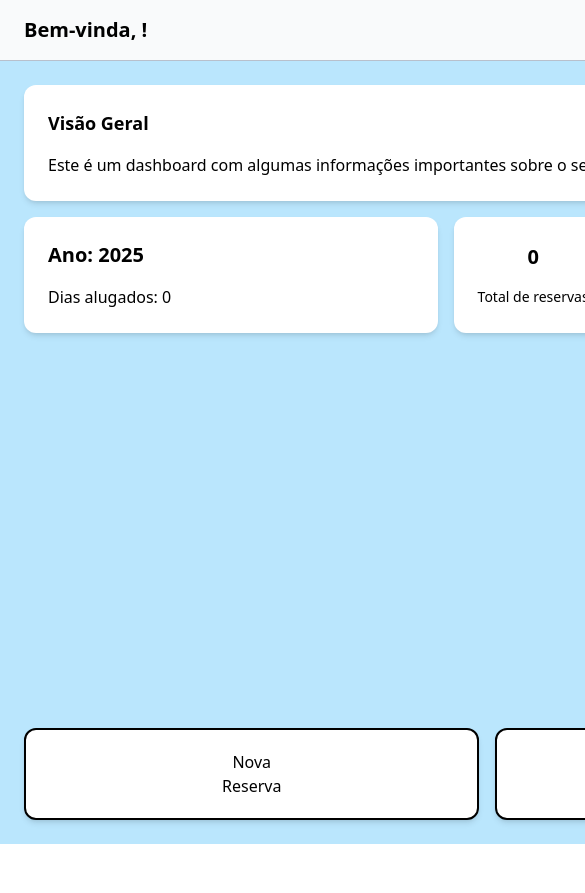
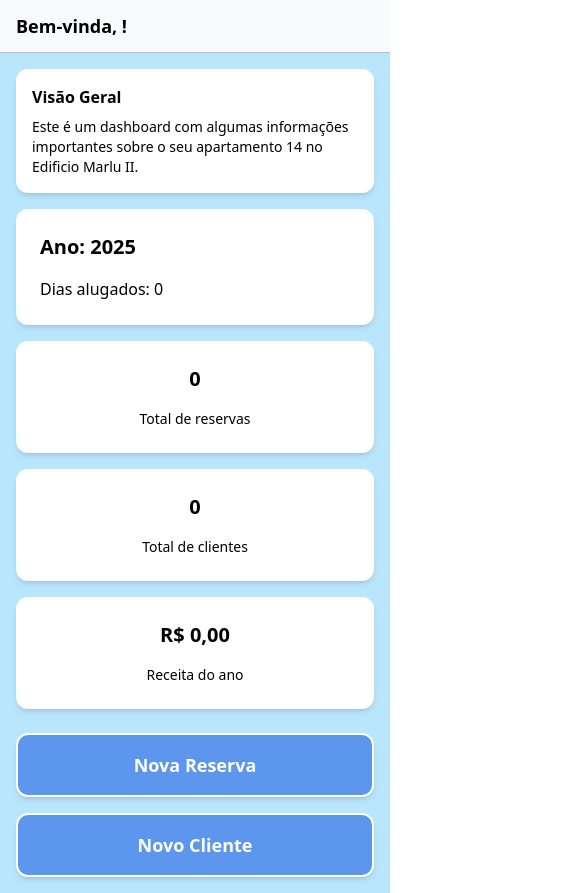
Before and after one commit to Tati-Mendonca/Marlu-14, a Next.js app: page /dashboard in a window 390 px wide. Shown: the top 893 px of the page, 585 px wide, since content can reach past the window. Before the commit the page ends 844 px from the top, so only its background shows below. Built offline with nearby package versions, Linux system fonts and the light colour scheme; no server answers; the database is empty.

Commit message:
fix: Dashboard resposiveness

```diff
--- a/src/components/BookingModal.tsx
+++ b/src/components/BookingModal.tsx
@@ -7,6 +7,7 @@ import { normalizeDate } from "@/utils/Date";
 import { X } from "lucide-react";
 import { createBooking, updateBooking } from "@/services/booking";
 import toast from "react-hot-toast";
+import { isCheckOutAfterCheckIn } from "@/utils/Validators";
 
 interface BookingModalProps {
   isOpen: boolean;
@@ -78,10 +79,31 @@ export default function BookingModal({
   };
 
   const handleSubmit = async () => {
+    if (!customerName.trim()) {
+      toast.error("O nome do cliente é obrigatório.");
+      return;
+    }
+
+    if (!checkIn || !checkOut) {
+      toast.error("As datas de entrada e saída são obrigatórias.");
+      return;
+    }
+
+    if (!isCheckOutAfterCheckIn(checkIn, checkOut)) {
+      toast.error("A data de saída deve ser posterior à data de entrada.");
+      return;
+    }
+
+    if (!price || isNaN(price) || price <= 0) {
+      toast.error("O preço deve ser maior que zero.");
+      return;
+    }
+
     const auth = getAuth();
     const user = auth.currentUser;
     const userId = user?.uid || "usuario-desconhecido";
     const bookingByName = user?.displayName || user?.email || "desconhecido";
+
     const checkInDate = new Date(checkIn + "T00:00:00");
     const checkOutDate = new Date(checkOut + "T00:00:00");
     const diffInMs = checkOutDate.getTime() - checkInDate.getTime();
@@ -108,6 +130,7 @@ export default function BookingModal({
         return;
       }
     }
+
     if (!finalCustomerId) {
       toast.error("Erro: customerId está indefinido. Cancelando operação.");
       return;
@@ -125,21 +148,21 @@ export default function BookingModal({
       status,
     };
 
-    if (bookingToEdit && bookingToEdit.id) {
-      const updatedBooking = {
-        ...booking,
-      };
+    try {
+      if (bookingToEdit && bookingToEdit.id) {
+        await updateBooking(bookingToEdit.id, booking);
+        onSave(booking);
+      } else {
+        await createBooking(booking);
+      }
 
-      await updateBooking(bookingToEdit.id, updatedBooking);
-      onSave(updatedBooking);
+      toast.success("Reserva salva com sucesso!");
       onClose();
-      return;
-    } else {
-      await createBooking(booking);
-      onClose();
+    } catch (err) {
+      toast.error("Erro ao salvar reserva.");
+      console.error(err);
     }
   };
-
   if (!isOpen) return null;
 
   return (
--- a/src/pages/dashboard/index.tsx
+++ b/src/pages/dashboard/index.tsx
@@ -31,40 +31,46 @@ export default function Dashboard() {
         <Sidebar />
 
         <div className="flex flex-1 flex-col">
-          <header className="flex items-center justify-between border-b border-[var(--color-muted)] border-muted bg-[var(--color-light)] px-6 py-4 shadow-sm">
-            <h1 className="text-xl font-semibold">
+          <header className="flex items-center justify-between border-b border-[var(--color-muted)] bg-[var(--color-light)] px-4 py-3 sm:px-6 sm:py-4 shadow-sm">
+            <h1 className="text-lg sm:text-xl font-semibold">
               Bem-vinda, {user?.displayName || user?.email?.split("@")[0]}!
             </h1>
           </header>
-          <main className="flex flex-col flex-1 justify-between p-6 bg-[var(--color-primary)]">
-            <div>
-              <div className="rounded-xl bg-white p-6 shadow-md">
-                <h2 className="mb-4 text-lg font-semibold">Visão Geral</h2>
-                <p>
+          <main className="flex flex-col flex-1 justify-between p-4 sm:p-6 bg-[var(--color-primary)]">
+            <div className="space-y-4">
+              <div className="rounded-xl bg-white p-4 sm:p-6 shadow-md">
+                <h2 className="mb-2 sm:mb-4 text-base sm:text-lg font-semibold">
+                  Visão Geral
+                </h2>
+                <p className="text-sm">
                   Este é um dashboard com algumas informações importantes sobre
                   o seu apartamento 14 no Edificio Marlu II.
                 </p>
               </div>
-              <div className="flex gap-4 mt-4">
-                <div className="flex-1 rounded-xl bg-white p-6 shadow-md">
+
+              <div className="mt-4 grid grid-cols-1 sm:grid-cols-2 lg:grid-cols-6 gap-4">
+                <div className="rounded-xl bg-white p-6 shadow-md lg:col-span-3">
                   <h2 className="mb-4 text-xl font-semibold">
                     Ano: {currentYear}
                   </h2>
-                  <p>Dias alugados: {totalDays} </p>
+                  <p>Dias alugados: {totalDays}</p>
                 </div>
-                <div className="flex flex-col justify-center items-center rounded-xl bg-white p-6 shadow-md">
+
+                <div className="rounded-xl bg-white p-6 shadow-md text-center lg:col-span-1 flex flex-col justify-center items-center">
                   <h2 className="mb-4 text-xl font-semibold">
                     {totalBookings}
                   </h2>
                   <p className="text-sm">Total de reservas</p>
                 </div>
-                <div className="flex flex-col justify-center items-center rounded-xl bg-white p-6 shadow-md">
+
+                <div className="rounded-xl bg-white p-6 shadow-md text-center lg:col-span-1 flex flex-col justify-center items-center">
                   <h2 className="mb-4 text-xl font-semibold">
                     {totalCustomers}
                   </h2>
                   <p className="text-sm">Total de clientes</p>
                 </div>
-                <div className="flex flex-col justify-center items-center rounded-xl bg-white p-6 shadow-md">
+
+                <div className="rounded-xl bg-white p-6 shadow-md text-center lg:col-span-1 flex flex-col justify-center items-center">
                   <h2 className="mb-4 text-xl font-semibold">
                     {totalRevenue.toLocaleString("pt-BR", {
                       style: "currency",
@@ -75,31 +81,30 @@ export default function Dashboard() {
                 </div>
               </div>
             </div>
-            <div className="flex justify-center">
+
             {message && (
-                <p className="mt-4 text-2xl text-gray-700 transition-opacity duration-500">
+              <div className="flex justify-center mt-4">
+                <p className="text-lg text-gray-700 transition-opacity duration-500">
                   {message}
                 </p>
+              </div>
             )}
-            </div>
 
-            <div className="flex gap-4">
-              <div className="flex-1 border-2 rounded-xl bg-white p-3 shadow-md text-center">
+            <div className="mt-6 flex flex-col sm:flex-row gap-4">
               <button
                 onClick={() => setBookingModalOpen(true)}
-                  className="px-46 py-2"
+                className="w-full sm:w-auto flex-1 flex justify-center items-center border-2 rounded-xl bg-[var(--color-secondary)] text-white hover:bg-[var(--color-secondary2)] outline-none transition px-6 py-4 shadow-md text-center text-lg font-semibold"
               >
                 Nova Reserva
               </button>
-              </div>
-              <div className="flex-1 border-2 rounded-xl bg-white p-3 shadow-md text-center">
+
               <button
                 onClick={() => setCustomerModalOpen(true)}
-                  className="px-46 py-2"
+                className="w-full sm:w-auto flex-1 flex justify-center items-center border-2 rounded-xl bg-[var(--color-secondary)] text-white hover:bg-[var(--color-secondary2)] outline-none transition px-6 py-4 shadow-md text-center text-lg font-semibold"
               >
                 Novo Cliente
               </button>
-              </div>
+
               <BookingModal
                 isOpen={isBookingModalOpen}
                 onClose={() => setBookingModalOpen(false)}
--- a/src/utils/Validators.ts
+++ b/src/utils/Validators.ts
@@ -28,3 +28,12 @@ export function isValidCPF(cpf: string): boolean {
   if (remainder === 10 || remainder === 11) remainder = 0;
   return remainder === parseInt(cpf.substring(10, 11));
 }
+
+export function isCheckOutAfterCheckIn(checkIn: string, checkOut: string): boolean {
+  if (!checkIn || !checkOut) return false;
+
+  const checkInDate = new Date(checkIn + "T00:00:00");
+  const checkOutDate = new Date(checkOut + "T00:00:00");
+
+  return checkOutDate > checkInDate;
+}
```
Lines whose indentation alone changed are shown as unchanged.
